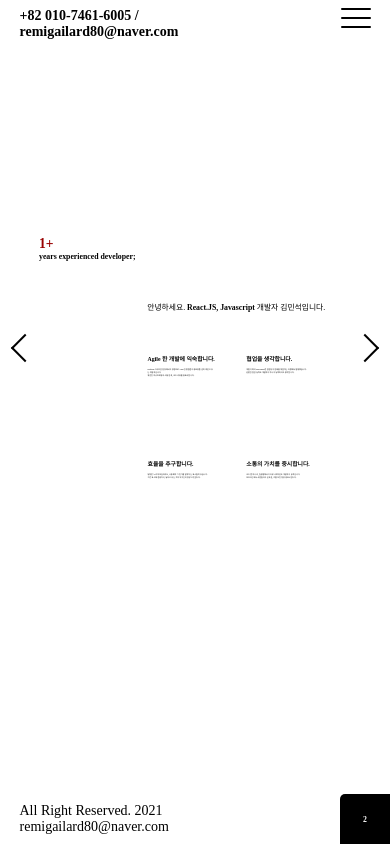
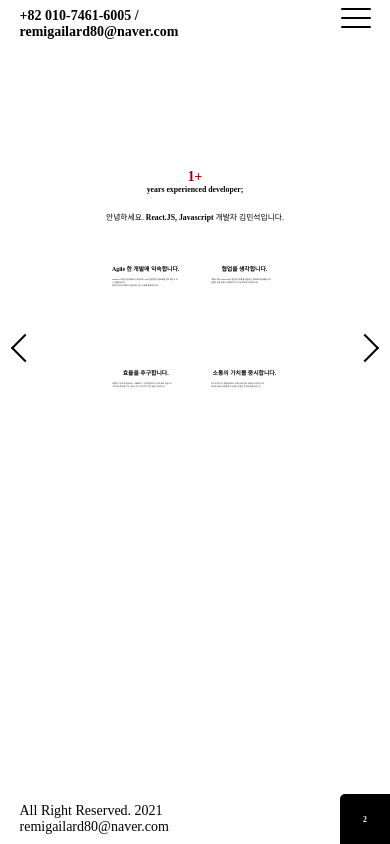
Before and after one commit to remigailard80/portfolio-project, a Next.js app: page / in a window 390 px wide. Both pictures are taken after a click on the item "About Me". Built offline with nearby package versions, Linux system fonts and the light colour scheme; a web font is replaced by a local one.

Commit message:
Banner2 Mobile 개선

```diff
--- a/components/Banner2.js
+++ b/components/Banner2.js
@@ -7,12 +7,24 @@ const Wrapper = styled.div`
     height: 100%;
     display: flex;
     flex-direction: row;
+    @media (min-width: 0px) and (max-width: 767.99px) {
+        flex-direction: column;
+    }
     .side_container {
         box-sizing: border-box;
         padding-top: 8vh;
         padding-right: 3vw;
         .strong {
             color: rgba(152,0,0,1);
+        }
+        @media (min-width: 0px) and (max-width: 767.99px) {
+            display: flex;
+            align-items: center;
+            justify-content: center;
+            flex-direction: column;
+            padding-top: 0;
+            padding-right: 0;
+            padding-bottom: 2vh;
         }
     }
     .text_wrapper {
@@ -45,6 +57,9 @@ const Wrapper = styled.div`
                 min-height: 10vh;
                 .sub_title {
                     margin-bottom: 5px;
+                    @media (min-width: 0px) and (max-width: 767.99px) {
+                        text-align: center;
+                    }
                 }
                 > p {
                     box-sizing: border-box;
@@ -54,6 +69,7 @@ const Wrapper = styled.div`
                     @media (min-width: 0px) and (max-width: 767.99px) {
                         font-size: 0.5vw;
                         word-break: initial;
+                        margin: 0 auto;
                     }
                 }
             }
```
